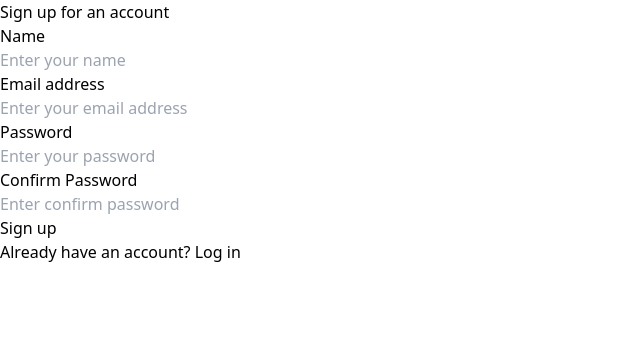
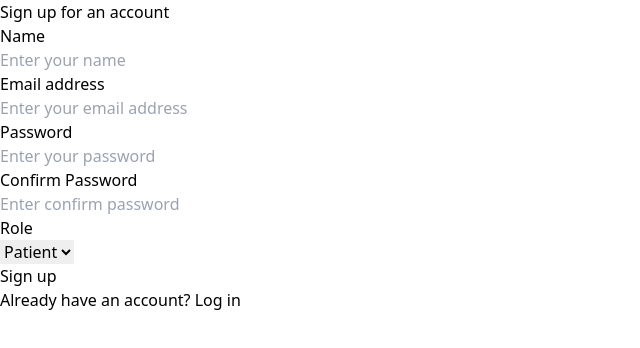
Before and after one commit to mangalgithub/healing-hand, a React (Vite) app in the folder frontend/: page /signup in a window 1280 px wide. Shown: the top 348 px of the page, without its empty margins (0-640 px from the left). Built offline with nearby package versions, Linux system fonts and the light colour scheme.

Commit message:
Ui changes of auth pages

```diff
--- a/frontend/src/pages/signup.jsx
+++ b/frontend/src/pages/signup.jsx
@@ -5,6 +5,7 @@ import toast, { Toaster } from "react-hot-toast";
 
 export default function Signup() {
   const [name, setName] = useState("");
+  const [role, setRole] = useState("");
   const [email, setEmail] = useState("");
   const [password, setPassword] = useState("");
   const [confirmPassword, setConfirmPassword] = useState("");
@@ -62,6 +63,7 @@ export default function Signup() {
                   />
                 </div>
               </div>
+
               <div>
                 <label htmlFor="email" className="block text-sm font-medium text-gray-700">
                   Email address
@@ -122,6 +124,28 @@ export default function Signup() {
                   />
                 </div>
               </div>
+              <div>
+                <label htmlFor="role" className="block text-sm font-medium text-gray-700">
+                  Role
+                </label>
+                <div className="mt-1">
+                  <select
+                    id="role"
+                    name="role"
+                    type="text"
+                    autoComplete="role"
+                    required
+                    value={role}
+                    onChange={(e) => setRole(e.target.value)}
+                    className="block w-full py-2 px-3 border border-gray-300 rounded-md shadow-sm focus:ring-indigo-500 focus:border-indigo-500 sm:text-sm"
+                    placeholder="Enter your role"
+
+                  >
+                    <option value="patient">Patient</option>
+                    <option value="doctor">Doctor</option>
+                    </select>
+                </div>
+              </div>
 
               <div>
                 <button
```
